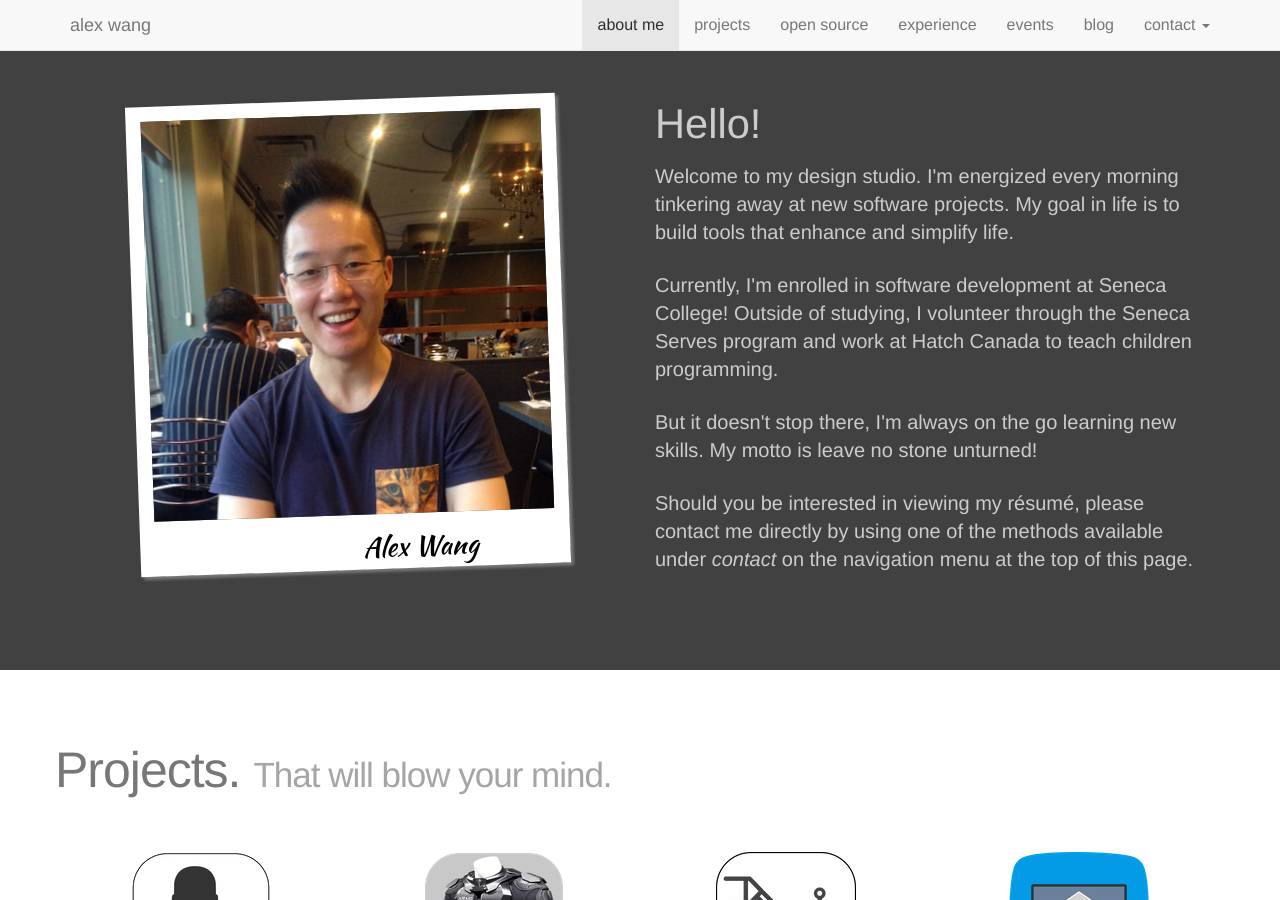
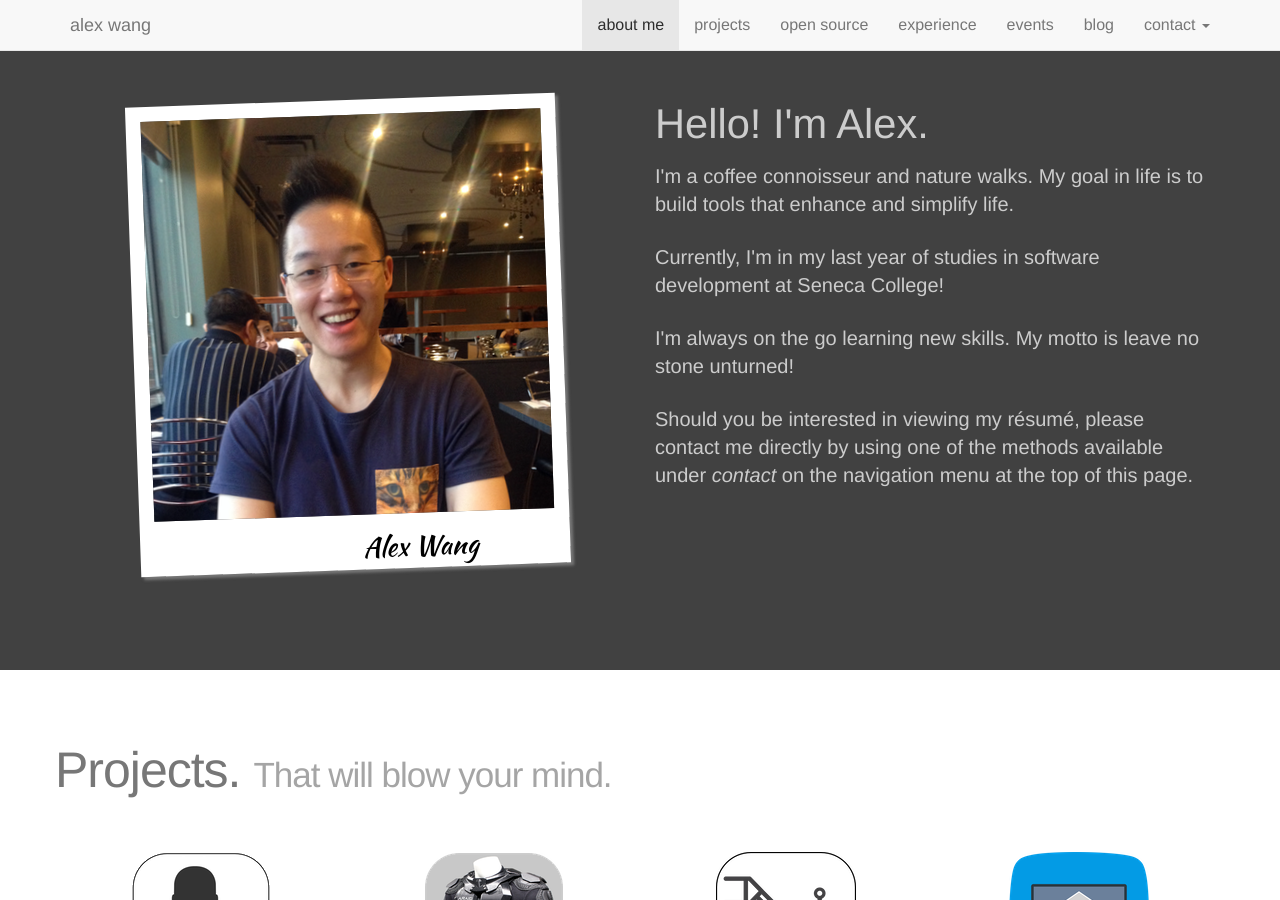
Before and after one commit to AlexWang-16/alexwang-16.github.io, a Jekyll site: the page built from index.html, in a window 1280 px wide and 900 px high. Built offline with Jekyll 4.4.1, drawn with Linux system fonts in a browser that asks for light colours.

Commit message:
Update About me content

```diff
--- a/index.html
+++ b/index.html
@@ -14,16 +14,13 @@ description: Alex's design studio
                             <p id="name">Alex Wang</p>
                         </div>
                         <div class="col-md-6 col-xs-12 about-caption">
-                            <div class="welcome-text-lg">Hello!</div>
-                            <p>Welcome to my design studio. I'm energized every morning tinkering away at new software projects.
+                            <div class="welcome-text-lg">Hello! I'm Alex.</div>
+                            <p>I'm a coffee connoisseur and nature walks.
                                 My goal in life is to build tools that enhance and simplify life.</p>
 
-                            <p>Currently, I'm enrolled in software development at Seneca College! Outside of studying, I
-                                volunteer through the Seneca Serves program and work at Hatch Canada to teach
-                                children programming.
-                            </p>
+                            <p>Currently, I'm in my last year of studies in software development at Seneca College!</p>
                             <p>
-                                But it doesn't stop there, I'm always on the go learning new skills. My motto is
+                                I'm always on the go learning new skills. My motto is
                                 leave no stone unturned!
                             </p>
                             <p>
```
